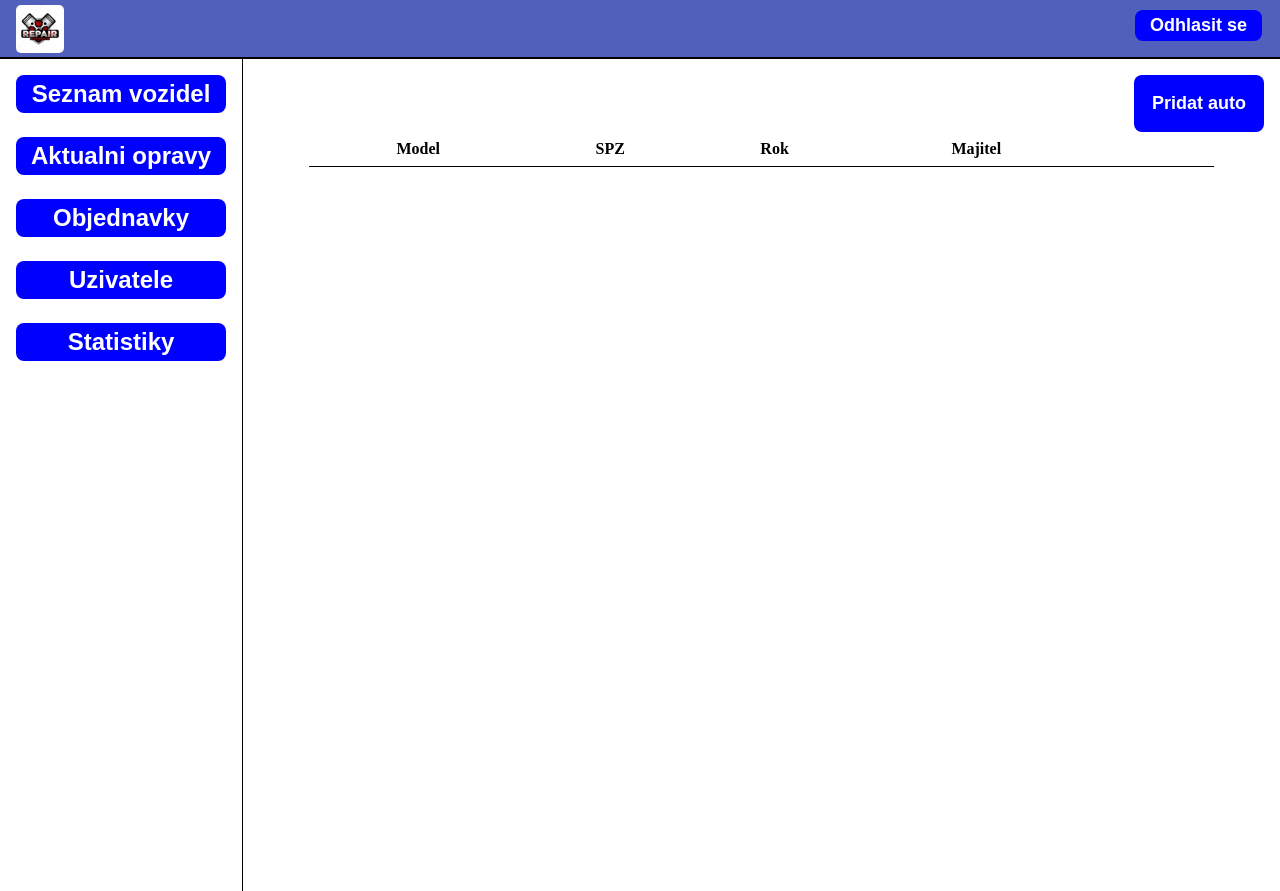
After one commit to Padrition/school_python, a Flask app: page /admin_car_list in a window 1280 px wide. The commit adds this page. Run offline with Flask 3, Linux system fonts and the light colour scheme; lists and menus that the app fills with data are empty.

Commit message:
Added car_list page for admin

```diff
--- a/routes.py
+++ b/routes.py
@@ -1,4 +1,4 @@
-from flask import Flask, render_template
+from flask import Flask, render_template, redirect
 
 app = Flask(__name__)
 
@@ -35,5 +35,9 @@ def manager_screen():
     return render_template("base_manager_page.html")
 
 @app.route("/admin")
-def admin_screen():
-    return render_template("base_admin_page.html")
+def admin():
+    return redirect("/admin_car_list")
+
+@app.route("/admin_car_list")
+def admin_car_list():
+    return render_template("admin_carlist.html")
--- a/static/css/styles.css
+++ b/static/css/styles.css
@@ -13,6 +13,7 @@ input[type=submit]{
     border-radius: 8px;
     padding: 5px 15px;
     font-size: 18px;
+    font-weight: bold;
 }
 
 input[type=submit]:hover {
@@ -38,7 +39,7 @@ input[type=submit]:hover {
     margin-right: 1em;
 }
 
-.topnav_right{
+.right{
     float: right;
 }
 
@@ -78,18 +79,34 @@ input[type=submit]:hover {
 
 .panel input[type=submit] {
     font-size: 24px;
-    font-weight: bold;
     margin-bottom: 1em;
     float: left;
     width: 100%;
 }
 
 .content {
-    flex-grow: 1;
+    flex: auto;
     padding: 1em;
-    box-sizing: border-box;
 }
 
 input[type=submit]:active {
     box-shadow: 2px 2px 5px rgb(81, 97, 187);
 }
+
+#add_car {
+    padding: 1em;
+}
+
+.tb_center{
+    border-collapse: collapse;
+    width: 90%;
+    margin-left: auto;
+    margin-right: auto;
+}
+
+.th_centered_border th {
+    text-align: center;
+    padding: 8px;
+    border-bottom: 1px solid black;
+    margin: auto;
+}
--- /dev/null
+++ b/templates/admin_carlist.html
@@ -0,0 +1,18 @@
+{% extends 'base_admin_page.html'%}
+{% block content %}
+<div>
+    <form style="direction: rtl;" action="">
+        <input id="add_car" type="submit" value="Pridat auto">
+    </form>
+    <table class="tb_center th_centered_border">
+        <tr>
+            <th>Model</th>
+            <th>SPZ</th>
+            <th>Rok</th>
+            <th>Majitel</th>
+            <th></th>
+            <th></th>
+        </tr>
+    </table>
+</div>
+{% endblock %}
--- a/templates/base.html
+++ b/templates/base.html
@@ -7,7 +7,7 @@
     <body>
         <div class="topnav">
             <a href="/"><img src="{{url_for('static', filename='logo.jpg')}}" alt=""></a>
-            <div class="topnav_right">
+            <div class="right">
                 <form action="/login">
                     <input type="submit" value="Prihlasit se">
                 </form>
--- a/templates/base_admin_page.html
+++ b/templates/base_admin_page.html
@@ -8,7 +8,7 @@
 <body>
     <div class="topnav">
         <a href="/"><img src="{{url_for('static', filename='logo.jpg')}}" alt=""></a>
-        <div class="topnav_right">
+        <div class="right">
             <form action="/logout">
                 <input type="submit" value="Odhlasit se">
             </form>
@@ -17,7 +17,7 @@
     <div class="container">
         <div class="panel">
             <form action="">
-                <input type="submit" value="Seznam vozidel" formaction="/car_list"><br>
+                <input type="submit" value="Seznam vozidel" formaction="/admin_car_list"><br>
                 <input type="submit" value="Aktualni opravy" formaction="/service_list"><br>
                 <input type="submit" value="Objednavky" formaction="/orders"><br>
                 <input type="submit" value="Uzivatele" formaction="/user_list"><br>
@@ -25,7 +25,7 @@
             </form>
         </div>
         <div class="content">
-            <div class="hiddendiv">fdsafdjsafjabjklajkdlsfhajkldsahfl</div>
+            {% block content %}{% endblock %}
         </div>
     </div>
 </body>
--- a/templates/base_client_page.html
+++ b/templates/base_client_page.html
@@ -8,7 +8,7 @@
 <body>
     <div class="topnav">
         <a href="/"><img src="{{url_for('static', filename='logo.jpg')}}" alt=""></a>
-        <div class="topnav_right">
+        <div class="right">
             <form action="/logout">
                 <input type="submit" value="Odhlasit se">
             </form>
@@ -22,7 +22,7 @@
             </form>
         </div>
         <div class="content">
-
+            {% block content %}{% endblock %}
         </div>
     </div>
 </body>
--- a/templates/base_manager_page.html
+++ b/templates/base_manager_page.html
@@ -8,7 +8,7 @@
 <body>
     <div class="topnav">
         <a href="/"><img src="{{url_for('static', filename='logo.jpg')}}" alt=""></a>
-        <div class="topnav_right">
+        <div class="right">
             <form action="/logout">
                 <input type="submit" value="Odhlasit se">
             </form>
@@ -23,7 +23,7 @@
             </form>
         </div>
         <div class="content">
-
+            {% block content %}{% endblock %}
         </div>
     </div>
 </body>
--- a/templates/base_mechanic_page.html
+++ b/templates/base_mechanic_page.html
@@ -8,7 +8,7 @@
 <body>
     <div class="topnav">
         <a href="/"><img src="{{url_for('static', filename='logo.jpg')}}" alt=""></a>
-        <div class="topnav_right">
+        <div class="right">
             <form action="/logout">
                 <input type="submit" value="Odhlasit se">
             </form>
@@ -21,7 +21,7 @@
             </form>
         </div>
         <div class="content">
-
+            {% block content %}{% endblock %}
         </div>
     </div>
 </body>
```
